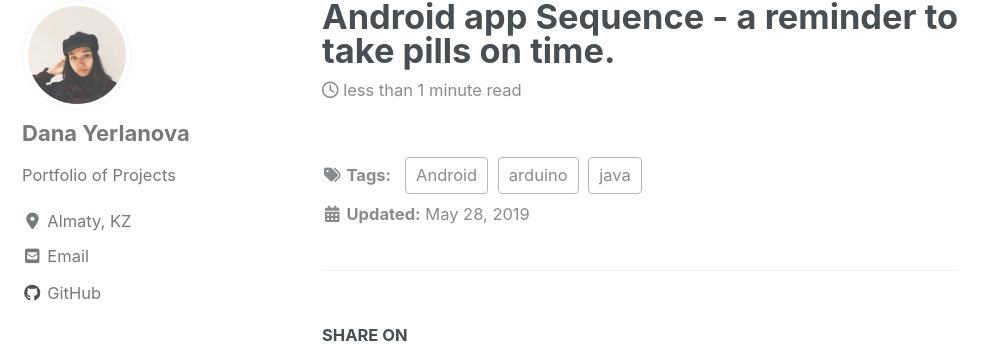
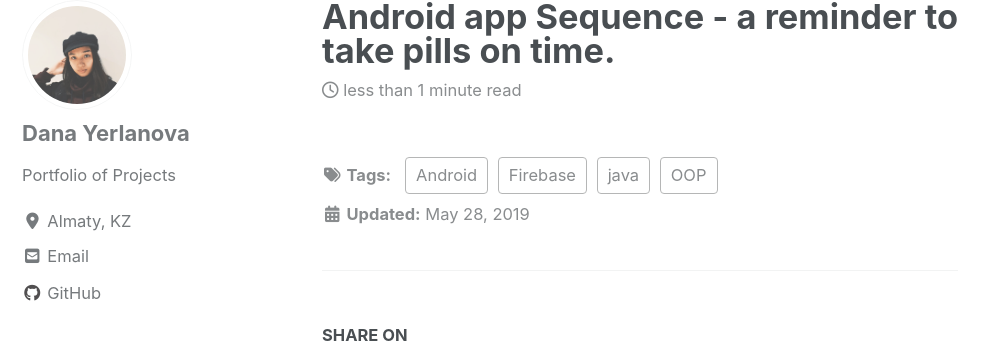
Before and after one commit to yerlandana/yerlandana.github.io, a Jekyll site: the page built from _posts/2019-08-19-sequence.md, in a window 1280 px wide and 900 px high. Shown: the part 111-458 px from the top of the window, without its empty margins (0-998 px from the left). Built offline with Jekyll 4.4.1, drawn with Linux system fonts in a browser that asks for light colours; cached includes are drawn as plain includes; nearby versions of some CDN libraries.

Commit message:
changed description1

```diff
--- a/_config.yml
+++ b/_config.yml
@@ -292,6 +292,7 @@ defaults:
       author_profile: true
       read_time: "9 minutes to read"
       comments: true
+      tags: [data analysis, data visualization, data science in R]
       share: true
 
   - scope:
@@ -302,8 +303,9 @@ defaults:
       excerpt: "EngLearn is an app for creating your own stickers to learn English words.
       Furthermore, user could play games by making learning more engaging."
       layout: single
+      tags: [react native, react.js, game]
       author_profile: true
-      read_time: 12 minutes to read
+      read_time: "12 minutes to read"
       comments: true
       share: true
 
@@ -316,7 +318,7 @@ defaults:
       treatment by creating a schedule and receiving notification from application."
       layout: single
       author_profile: true
-      read_time: 12 minutes to read
+      read_time: "12 minutes to read"
       comments: true
       share: true
 
@@ -324,7 +326,7 @@ defaults:
       path: "/_posts/2020-01-12-lavos.md"
       type: posts
     values:
-      title: "Android Application Lavos - car washing service reservation application in Kazakhstan."
+      title: "Lavos - car washing service reservation application in Kazakhstan."
       excerpt: "The application is a marketplace of different car washing services with brief and full
       description, which also in a real time shows the availability of washing room in a particular
       sesrvice."
--- a/_posts/2019-08-19-sequence.md
+++ b/_posts/2019-08-19-sequence.md
@@ -1,7 +1,7 @@
 ---
 title:  "Android app Sequence - a reminder to take pills on time."
 date: 2019-05-28
-tags: [Android, java, arduino]
+tags: [Android, java, Firebase, OOP]
 excerpt: "Application allows users to track the medical
 treatment by creating a schedule and receiving notification from application."
 layout: single
```
